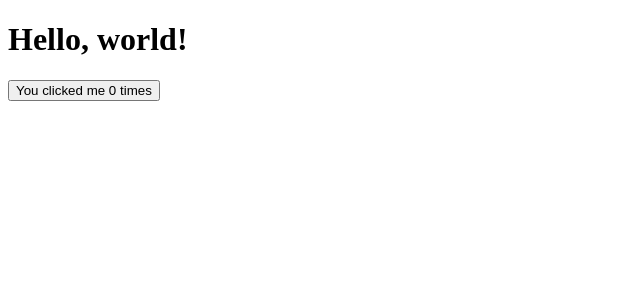
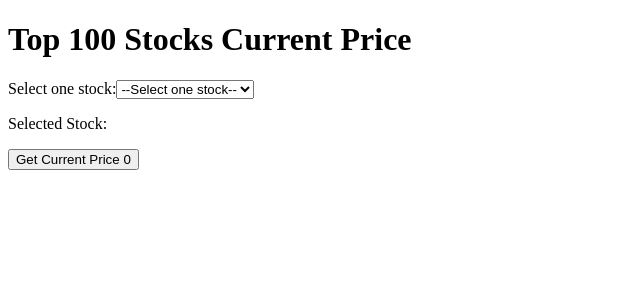
Before and after one commit to debrazhang09/miniStockPriceTracker, a React (Create React App) app in the folder client/: page / in a window 1280 px wide. Shown: the top 300 px of the page, without its empty margins (0-640 px from the left). Built offline with nearby package versions, Linux system fonts and the light colour scheme; the HTML template or start-up script is replaced by a standard one.

Commit message:
Frontend DropDown List

```diff
--- a/client/src/App.js
+++ b/client/src/App.js
@@ -1,19 +1,36 @@
-import React, { useState } from 'react';
+import React ,{useState} from 'react';
+import Dropdown from './components/Dropdown.js';
 
 export default function App() {
+  const preDefinedStock = [
+    "AAPL", "MSFT", "GOOGL", "AMZN", "META", "BRK.B", "TSLA", "NVDA", "JPM", "JNJ",
+    "V", "UNH", "HD", "PG", "PYPL", "DIS", "MA", "VZ", "ADBE", "NFLX",
+    "KO", "MRK", "CMCSA", "PEP", "XOM", "PFE", "CSCO", "ABT", "T", "INTC",
+    "CRM", "AVGO", "ACN", "ABBV", "QCOM", "NKE", "TXN", "MDT", "COST", "LLY",
+    "NEE", "WMT", "AMGN", "LOW", "IBM", "DHR", "HON", "BA", "MS", "GS",
+    "CVX", "MCD", "UNP", "LIN", "SBUX", "LMT", "BLK", "ORCL", "C", "ISRG",
+    "SPGI", "MMM", "MO", "CAT", "GE", "TGT", "ADP", "AMD", "ZTS", "NOW",
+    "ADI", "PLD", "AXP", "USB", "SYK", "GILD", "ICE", "MDLZ", "REGN", "CCI",
+    "APD", "CI", "ECL", "BKNG", "EL", "TMO", "NSC", "FIS", "MU", "DUK",
+    "TFC", "SO", "ITW", "SCHW", "PNC", "HUM", "BDX", "WM", "FDX", "ROP"
+  ]
+
+  const [selectedStock, setSelectedStock] = useState('');
+  const [selectedStockPrice, setSelectedStockPrice] = useState(0);
+
+  const handleStockChange = (value) => {
+    setSelectedStock(value);
+  };
+
+
   return (
     <>
-      <h1>Hello, world!</h1>
-      <Counter />
+      <h1>Top 100 Stocks Current Price</h1>
+      <Dropdown stocks={preDefinedStock} onStockChange={handleStockChange}/>
+      <p>Selected Stock: {selectedStock}</p>
+      <button onClick={() => {setSelectedStockPrice(0)}}>
+        Get Current Price {selectedStockPrice}
+      </button>
     </>
   );
 }
-
-function Counter() {
-  const [count, setCount] = useState(0);
-  return (
-    <button onClick={() => setCount(count + 1)}>
-      You clicked me {count} times
-    </button>
-  );
-}
--- /dev/null
+++ b/client/src/components/Dropdown.js
@@ -0,0 +1,22 @@
+import React from 'react';
+
+export default function Dropdown({stocks, onStockChange}) {
+
+
+  const handleChange = (event) => {
+    onStockChange(event.target.value);
+  };
+  return (
+    <div>
+      <label htmlFor="dropdown">Select one stock:</label>
+      <select id="dropdown" onChange={handleChange}>
+        <option value="">--Select one stock--</option>
+        {stocks.map(stock => (
+          <option key={stock} value={stock}>
+            {stock}
+          </option>
+        ))}
+      </select>
+    </div>
+  );
+}
```
Also changed, not shown: client/src/components/Forms.js (added), 1 other file (tests, documents, lock files or other folders).
